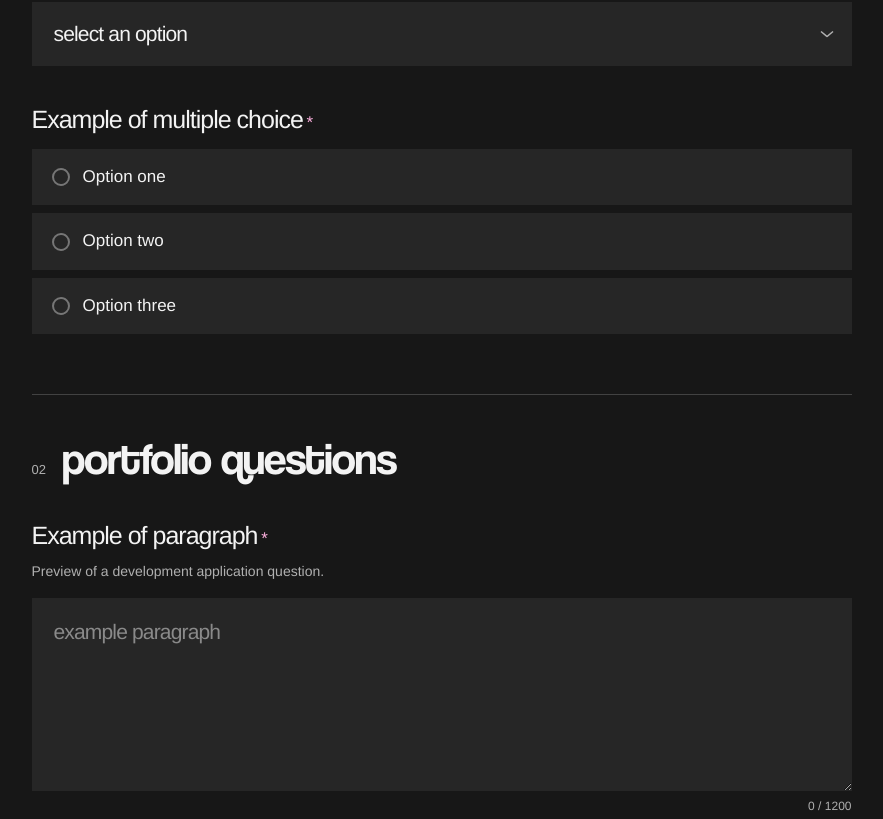
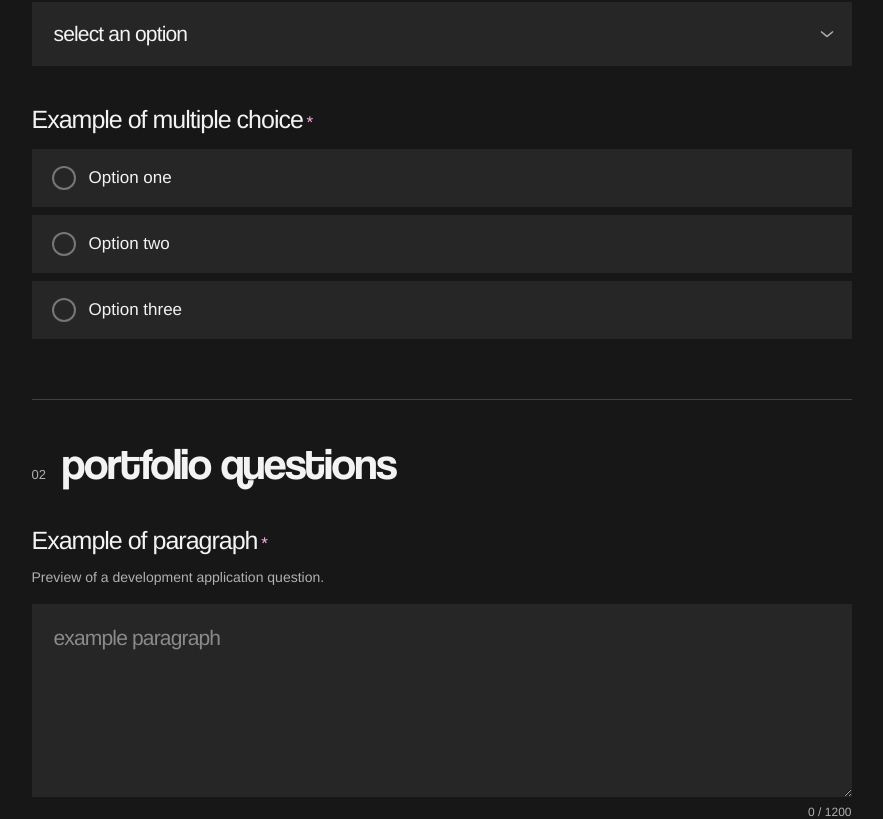
Before and after one commit to Western-Developer-Society-Technology/wds-website-2026-27, a Next.js app: page /apply/development in a window 1280 px wide. Shown: the part 848-1667 px from the top of the page, without its empty margins (191-1074 px from the left). Built offline with nearby package versions, Linux system fonts and the light colour scheme.

Commit message:
Checkboxes and Radio Buttons
* Added animations to to the checkboxes and radio buttons on the apply page form.

```diff
--- a/src/app/apply/ApplyForm.jsx
+++ b/src/app/apply/ApplyForm.jsx
@@ -5,7 +5,7 @@ import gsap from "gsap";
 import { useGSAP } from "@gsap/react";
 import { Turnstile } from "@marsidev/react-turnstile";
 import CornerButton from "@/components/ui/CornerButton";
-import QuestionField from "./QuestionField";
+import QuestionField, { ChoiceFilters } from "./QuestionField";
 import { buildApplicationPayload, hasAnswer, isObject, validateQuestion } from "./formModel";
 import styles from "./apply.module.css";
 
@@ -146,6 +146,7 @@ export default function ApplyForm({ application, accepting, siteKey }) {
 
   return (
     <div ref={root} className={styles.page} data-application-page="true">
+      <ChoiceFilters />
       <header className={styles.header}>
         <a href="/portfolios" className={styles.back} data-intro>← all portfolios</a>
         <h1 data-intro>{application.label.toLowerCase()} application</h1>
--- a/src/app/apply/QuestionField.jsx
+++ b/src/app/apply/QuestionField.jsx
@@ -2,6 +2,56 @@
 
 import { useEffect, useRef, useState } from "react";
 import styles from "./apply.module.css";
+
+export function ChoiceFilters() {
+  return (
+    <svg className={styles.choiceFilters} width="0" height="0" aria-hidden="true">
+      <defs>
+        <filter
+          id="choice-goo-light"
+          x="-50%"
+          width="200%"
+          y="-50%"
+          height="200%"
+          colorInterpolationFilters="sRGB"
+        >
+          <feGaussianBlur in="SourceGraphic" stdDeviation="1.25" result="blur" />
+          <feColorMatrix
+            in="blur"
+            mode="matrix"
+            values="1 0 0 0 0  0 1 0 0 0  0 0 1 0 0  0 0 0 21 -7"
+            result="cm"
+          />
+        </filter>
+      </defs>
+    </svg>
+  );
+}
+
+function ChoiceIcon({ multiple }) {
+  return (
+    <svg
+      className={styles.choiceIcon}
+      viewBox="0 0 24 24"
+      filter="url(#choice-goo-light)"
+      aria-hidden="true"
+    >
+      {multiple ? (
+        <>
+          <path className={styles.checkboxTick} d="M4.5 10L10.5 16L24.5 1" />
+          <circle className={styles.checkboxDot} cx="10.5" cy="15.5" r="1.5" />
+          <circle className={styles.checkboxDrop} cx="25" cy="-1" r="2" />
+        </>
+      ) : (
+        <>
+          <circle className={styles.radioTop} cx="12" cy="-12" r="8" />
+          <circle className={styles.radioDot} cx="12" cy="12" r="5" />
+          <circle className={styles.radioDrop} cx="12" cy="12" r="2" />
+        </>
+      )}
+    </svg>
+  );
+}
 
 function TextField({ question: q, value, onChange, attributes }) {
   const shared = {
@@ -32,22 +82,34 @@ function toggleOption(selected, option) {
     : [...selected, option];
 }
 
+function ChoiceControl({ multiple, children, ...inputProps }) {
+  return (
+    <label className={styles.choice}>
+      <span className={`${styles.choiceVisual} ${multiple ? styles.checkboxControl : styles.radioControl}`}>
+        <input {...inputProps} type={multiple ? "checkbox" : "radio"} />
+        <ChoiceIcon multiple={multiple} />
+      </span>
+      <span>{children}</span>
+    </label>
+  );
+}
+
 function ChoiceField({ question: q, value, onChange, attributes }) {
   const multiple = q.type === "checkboxes";
   return (
     <div className={styles.choices}>
       {q.options.map((option, index) => (
-        <label className={styles.choice} key={option}>
-          <input
+        <ChoiceControl
           {...attributes}
+          key={option}
           id={`${q.id}-${index}`}
-            type={multiple ? "checkbox" : "radio"}
+          multiple={multiple}
           checked={multiple ? (value || []).includes(option) : value === option}
           value={option}
           onChange={() => onChange(multiple ? toggleOption(value || [], option) : option)}
-          />
-          <span>{option}</span>
-        </label>
+        >
+          {option}
+        </ChoiceControl>
       ))}
     </div>
   );
@@ -97,21 +159,21 @@ function GridField({ question: q, value, onChange, attributes }) {
             <legend>{row}</legend>
             <div className={styles.gridOptions}>
               {q.columns.map((column, columnIndex) => (
-                <label className={styles.choice} key={column}>
-                  <input
+                <ChoiceControl
                   {...attributes}
+                  key={column}
                   id={`${q.id}-${index}-${columnIndex}`}
                   name={`${q.id}-${index}`}
-                    type={multiple ? "checkbox" : "radio"}
+                  multiple={multiple}
                   checked={multiple ? selected.includes(column) : selected === column}
                   value={column}
                   onChange={() => onChange({
                     ...value,
                     [row]: multiple ? toggleOption(selected, column) : column,
                   })}
-                  />
-                  <span>{column}</span>
-                </label>
+                >
+                  {column}
+                </ChoiceControl>
               ))}
             </div>
           </fieldset>
--- a/src/app/apply/apply.module.css
+++ b/src/app/apply/apply.module.css
@@ -208,6 +208,13 @@ textarea.field {
   gap: 8px;
 }
 
+.choiceFilters {
+  position: absolute;
+  width: 0;
+  height: 0;
+  pointer-events: none;
+}
+
 .choice {
   display: flex;
   align-items: center;
@@ -233,44 +240,202 @@ textarea.field {
   background: var(--accent-hover);
 }
 
-.choice input {
-  appearance: none;
-  width: 18px;
-  height: 18px;
-  flex-shrink: 0;
-  margin: 0;
-  border: 2px solid #767676;
-  background: transparent;
-  color: inherit;
-  cursor: pointer;
-  display: grid;
-  place-content: center;
+.choiceVisual {
+  --control-active: var(--surface);
+  --control-inner: var(--selected);
+  position: relative;
+  display: block;
+  flex: 0 0 24px;
+  width: 24px;
+  height: 24px;
 }
 
-.choice input[type="radio"] {
+.choiceVisual input {
+  appearance: none;
+  display: block;
+  width: 24px;
+  height: 24px;
+  margin: 0;
+  padding: 0;
+  border: 0;
+  border-radius: 5px;
+  background: none;
+  cursor: pointer;
+  box-shadow: inset 0 0 0 var(--control-border-width, 2px) var(--control-border-color, #767676);
+  transition: box-shadow 250ms ease;
+}
+
+.radioControl input {
   border-radius: 50%;
 }
 
-.choice input::before {
-  content: "";
-  width: 8px;
-  height: 8px;
-  transform: scale(0);
-  background: currentColor;
-  clip-path: polygon(14% 44%, 0 60%, 40% 100%, 100% 16%, 84% 4%, 39% 70%);
+.choiceVisual input:not(:checked):hover {
+  --control-border-color: var(--accent);
+  --control-border-width: 3px;
 }
 
-.choice input[type="radio"]::before {
-  border-radius: 50%;
-  clip-path: none;
+.choiceVisual input:checked {
+  --control-border-color: var(--control-active);
+  --control-border-width: 12px;
 }
 
-.choice input:checked {
-  border-color: currentColor;
+.choiceIcon {
+  position: absolute;
+  inset: 0;
+  display: block;
+  pointer-events: none;
+  fill: var(--control-inner);
+  transform: scale(1.01) translateZ(0);
 }
 
-.choice input:checked::before {
-  transform: scale(1);
+.radioControl input:checked {
+  --control-border-width: 6.75px;
+  animation: radioFill 200ms ease-out;
+}
+
+.radioTop {
+  transform-origin: 12px -12px;
+  transform: translateY(0) scale(1.75, 1) translateZ(0);
+}
+
+.radioDot {
+  transform: translateY(-17px) translateZ(0);
+}
+
+.radioDrop {
+  transform: translateY(-14px) translateZ(0);
+}
+
+.radioControl input:checked + .choiceIcon .radioTop {
+  animation: radioTop 650ms ease-out 200ms both;
+}
+
+.radioControl input:checked + .choiceIcon .radioDot {
+  transform: translateY(0) translateZ(0);
+  animation: radioDot 500ms ease-out 200ms both;
+}
+
+.radioControl input:checked + .choiceIcon .radioDrop {
+  animation: radioDrop 500ms ease-out 400ms;
+}
+
+.checkboxControl input:checked {
+  animation: checkboxFill 200ms ease-out, checkboxCorners 500ms ease-out 200ms both;
+}
+
+.checkboxTick {
+  fill: none;
+  stroke: var(--control-inner);
+  stroke-width: 3px;
+  stroke-linecap: round;
+  stroke-linejoin: round;
+  stroke-dasharray: 16px 33px;
+  stroke-dashoffset: 20.5px;
+}
+
+.checkboxDot {
+  transform-origin: 10.5px 15.5px;
+  transform: translate(14px, -14px) scale(1) translateZ(0);
+}
+
+.checkboxDrop {
+  transform-origin: 25px -1px;
+}
+
+.checkboxControl input:checked + .choiceIcon .checkboxTick {
+  stroke-dasharray: 16.5px 33px;
+  stroke-dashoffset: 46.5px;
+  animation: checkboxTick 350ms ease-out 200ms both;
+}
+
+.checkboxControl input:checked + .choiceIcon .checkboxDot {
+  transform: translate(0, 0) scale(1) translateZ(0);
+  animation: checkboxDot 400ms ease-out 400ms both;
+}
+
+@keyframes radioFill {
+  from {
+    box-shadow: inset 0 0 0 3px var(--control-active);
+  }
+  to {
+    box-shadow: inset 0 0 0 12px var(--control-active);
+  }
+}
+
+@keyframes radioTop {
+  0% {
+    transform: translateY(0) scale(1.75, 1) translateZ(0);
+  }
+  25% {
+    transform: translateY(6px) scale(1, 1.25) translateZ(0);
+  }
+  100% {
+    transform: translateY(0) scale(1.75, 1) translateZ(0);
+  }
+}
+
+@keyframes radioDot {
+  0% {
+    transform: translateY(-17px) translateZ(0);
+  }
+  50% {
+    transform: translateY(2px) translateZ(0);
+  }
+  100% {
+    transform: translateY(0) translateZ(0);
+  }
+}
+
+@keyframes radioDrop {
+  from {
+    transform: translateY(-14px) translateZ(0);
+  }
+  to {
+    transform: translateY(0) translateZ(0);
+  }
+}
+
+@keyframes checkboxFill {
+  from {
+    box-shadow: inset 0 0 0 3px var(--control-active);
+  }
+  to {
+    box-shadow: inset 0 0 0 12px var(--control-active);
+  }
+}
+
+@keyframes checkboxCorners {
+  0%,
+  100% {
+    border-radius: 5px;
+  }
+  40% {
+    border-radius: 14px;
+  }
+}
+
+@keyframes checkboxTick {
+  0% {
+    stroke-dasharray: 16.5px 33px;
+    stroke-dashoffset: 20.5px;
+  }
+  46% {
+    stroke-dasharray: 14px 33px;
+    stroke-dashoffset: 48px;
+  }
+  100% {
+    stroke-dasharray: 16.5px 33px;
+    stroke-dashoffset: 46.5px;
+  }
+}
+
+@keyframes checkboxDot {
+  from {
+    transform: translate(14px, -14px) scale(1) translateZ(0);
+  }
+  to {
+    transform: translate(0, 0) scale(1) translateZ(0);
+  }
 }
 
 .scale {
@@ -553,6 +718,17 @@ textarea.field {
 }
 
 @media (prefers-reduced-motion: reduce) {
+  .choiceVisual input {
+    transition: none;
+  }
+  .choiceVisual input:checked,
+  .radioControl input:checked + .choiceIcon .radioTop,
+  .radioControl input:checked + .choiceIcon .radioDot,
+  .radioControl input:checked + .choiceIcon .radioDrop,
+  .checkboxControl input:checked + .choiceIcon .checkboxTick,
+  .checkboxControl input:checked + .choiceIcon .checkboxDot {
+    animation: none;
+  }
   .chevron {
     transition: none;
   }
```
Lines whose indentation alone changed are shown as unchanged.
